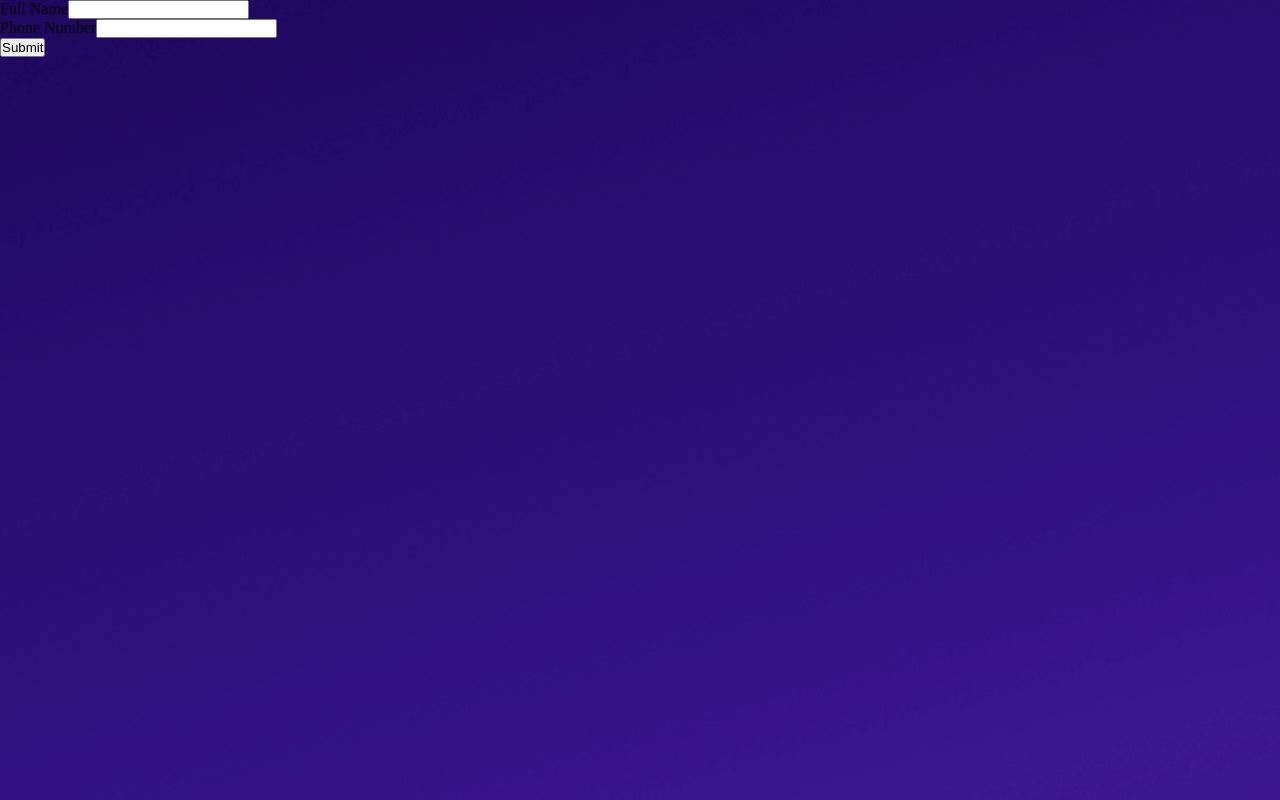
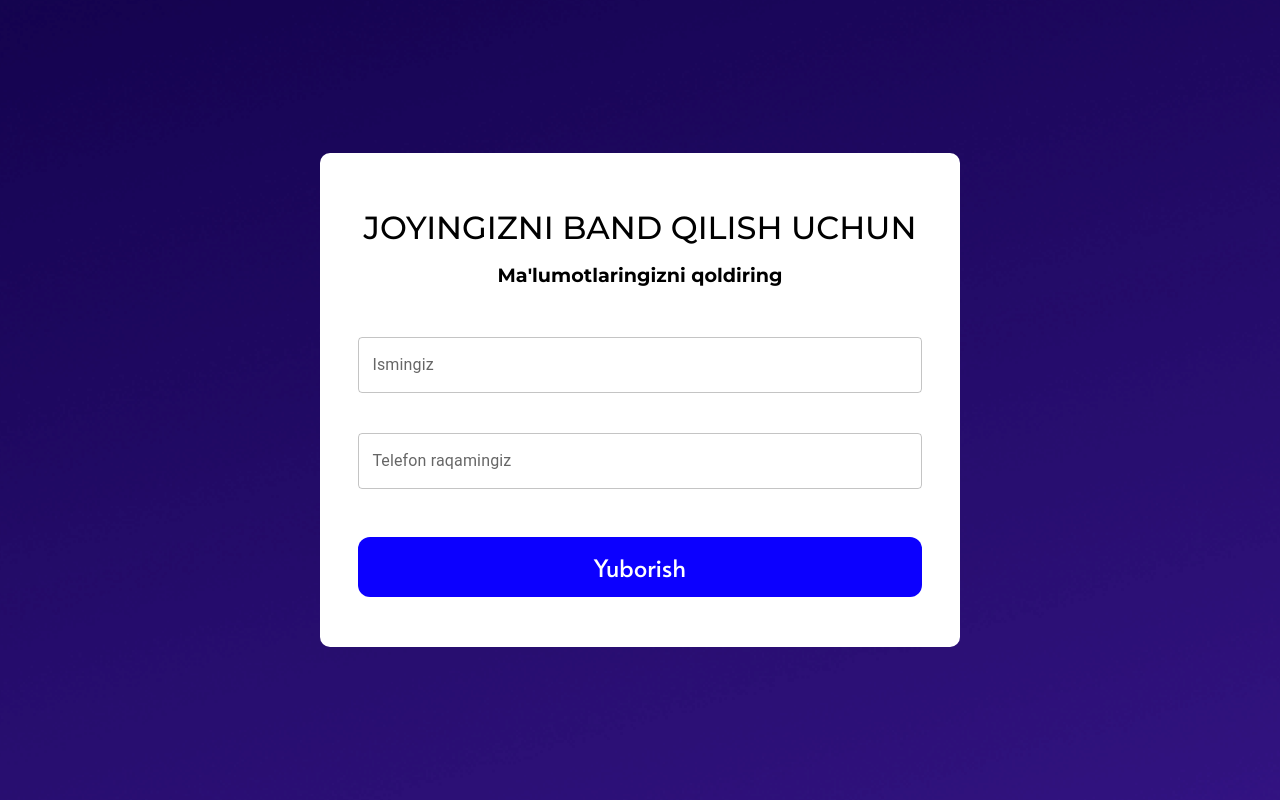
Before and after one commit to 1hojiakbar/cosmetology, a React (Vite) app: page /registration in a window 1280 px wide. Built offline with nearby package versions, Linux system fonts and the light colour scheme.

Commit message:
registration form ui

```diff
--- a/src/components/Form/Form.jsx
+++ b/src/components/Form/Form.jsx
@@ -1,4 +1,7 @@
 import { useState } from "react";
+import Button from "../Button/Button";
+import { TextField } from "@mui/material";
+import { Container, FormWrapper, InputWrapper } from "./style";
 
 const Form = () => {
   const [inputValues, setInputValues] = useState({
@@ -58,31 +61,34 @@ const Form = () => {
   };
 
   return (
-    <form>
-      <div>
-        <label htmlFor="fullName">Full Name</label>
-        <input
-          type="text"
-          id="full-name"
-          name="fullName"
+    <Container>
+      <FormWrapper>
+        <FormWrapper.Title>JOYINGIZNI BAND QILISH UCHUN</FormWrapper.Title>
+        <FormWrapper.SubTitle>
+          Ma'lumotlaringizni qoldiring
+        </FormWrapper.SubTitle>
+        <InputWrapper>
+          <TextField
+            label="Ismingiz"
+            name="name"
+            placeholder="Ismingizni kiriting"
             value={inputValues.fullName}
             onChange={handleChange}
           />
-      </div>
-      <div>
-        <label htmlFor="phoneNumber">Phone Number</label>
-        <input
-          type="text"
-          id="phone-number"
+
+          <TextField
+            label="Telefon raqamingiz"
+            placeholder="Telefon raqamingizni kiriting"
             name="phoneNumber"
-          value={inputValues.phoneNumber}
+            value={inputValues.fullName}
             onChange={handleChange}
           />
-      </div>
-      <button type="submit" onClick={handleSubmit}>
-        Submit
-      </button>
-    </form>
+        </InputWrapper>
+        <Button onClick={handleSubmit} h="60px" type="secondary" size="medium">
+          Yuborish
+        </Button>
+      </FormWrapper>
+    </Container>
   );
 };
 
--- a/src/components/Form/style.js
+++ b/src/components/Form/style.js
@@ -0,0 +1,52 @@
+import styled from "styled-components";
+
+export const Container = styled.div`
+  display: flex;
+  justify-content: center;
+  align-items: center;
+  width: 100%;
+  min-height: 100vh;
+  overflow-y: scroll;
+`;
+
+export const FormWrapper = styled.form`
+  display: flex;
+  flex-direction: column;
+  width: 50%;
+  border-radius: 10px;
+  padding: 50px 3% 50px 3%;
+  background: rgb(255, 255, 255);
+  @media (max-width: 992px) {
+    width: 70%;
+  }
+  @media (max-width: 800px) {
+    width: 90%;
+    margin: 20px 0;
+  }
+`;
+
+FormWrapper.Title = styled.h1`
+  color: var(--blackColor);
+  font-family: var(--mont);
+  font-size: 2rem;
+  font-weight: 500;
+  line-height: 50px;
+  text-align: center;
+`;
+
+FormWrapper.SubTitle = styled.p`
+  color: var(--blackColor);
+  font-family: var(--mont);
+  font-size: 1.2rem;
+  font-weight: 700;
+  line-height: 44px;
+  text-align: center;
+  margin-bottom: 40px;
+`;
+
+export const InputWrapper = styled.div`
+  display: flex;
+  flex-direction: column;
+  gap: 40px;
+  margin-bottom: 48px;
+`;
```
Lines whose indentation alone changed are shown as unchanged.
